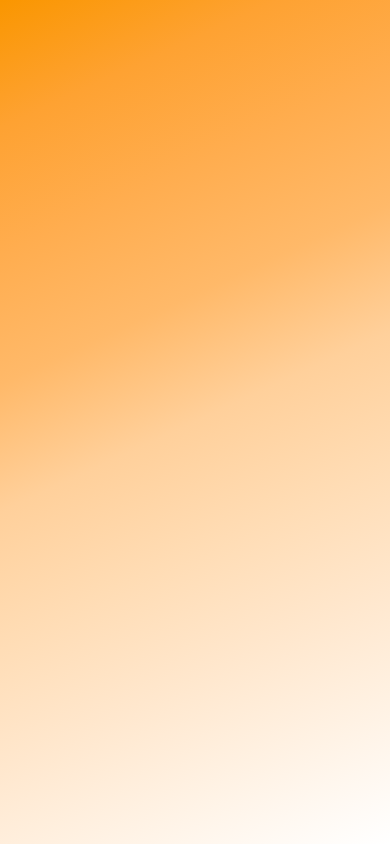
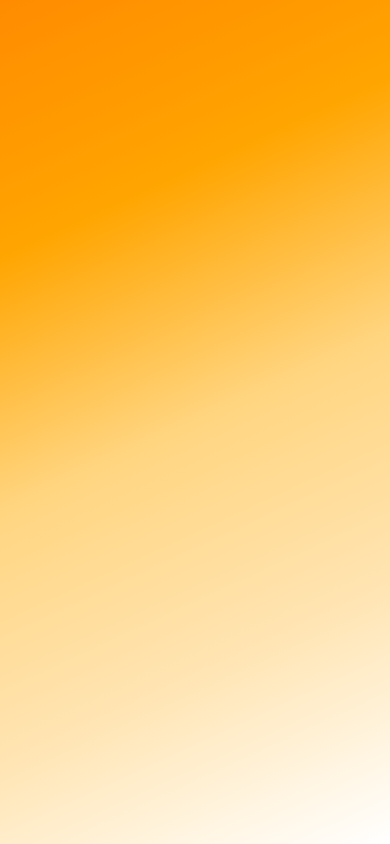
Before and after one commit to EM-T-Shells/petspace, a React Native app: screen / in a window 390 px wide. Built offline with nearby package versions, Linux system fonts and the light colour scheme.

Commit message:
signup background updated

```diff
--- a/signup/signup-page.js
+++ b/signup/signup-page.js
@@ -8,7 +8,13 @@ export default function Signup() {
     <View style={styles.container}>
       <LinearGradient
         // Background Linear Gradient
-        colors={['#FA9600','#fea232', '#ffad4f', '#ffb969', '#ffd09b', '#ffdcb4', '#ffe7cd', '#fff3e6', '#ffffff']}
+        colors={[
+          '#FF8C00', // Vibrant orange
+          '#FFA500', // Deep orange
+          '#FFD580', // Soft orange
+          '#FFE5B4', // Light pastel orange
+          '#FFFFFF', // Subtle white highlight
+        ]}
         start={{ x: 0, y: 0 }}
         end={{ x: 1, y: 1 }}
         style={[styles.background, {height}]}
```
